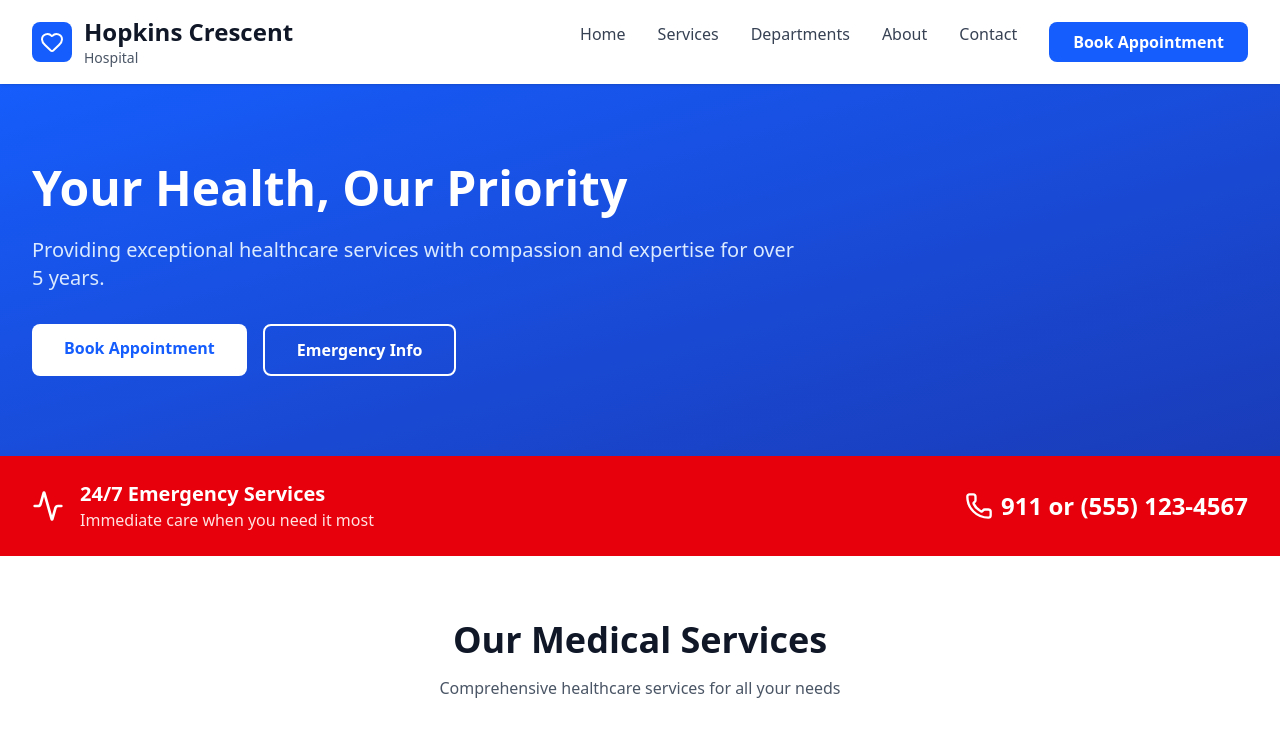
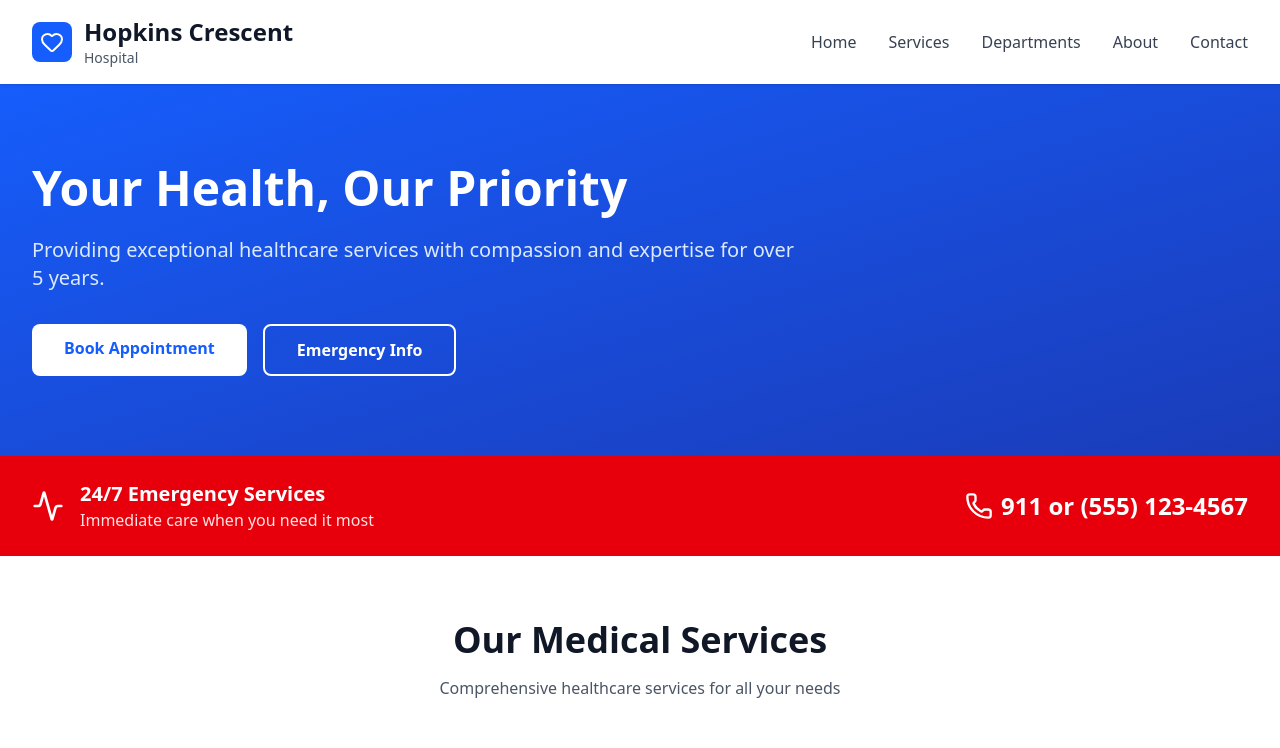
Before and after one commit to Davin-01/Hopkins_crescent, a React (Vite) app: page / in a window 1280 px wide. Shown: the top 748 px of the page. Built offline with nearby package versions, Linux system fonts and the light colour scheme; the HTML template or start-up script is replaced by a standard one.

Commit message:
removed a button from the header

```diff
--- a/src/App.jsx
+++ b/src/App.jsx
@@ -37,12 +37,7 @@ const Header = () => {
             <Link to="/departments" className="text-gray-700 hover:text-blue-600 transition">Departments</Link>
             <Link to="/about" className="text-gray-700 hover:text-blue-600 transition">About</Link>
             <Link to="/contacts" className="text-gray-700 hover:text-blue-600 transition">Contact</Link>
-            <Link
-              to="/appointments"
-              className="bg-blue-600 text-white px-6 py-2 rounded-lg font-semibold hover:bg-blue-700 transition"
-            >
-              Book Appointment
-            </Link>
+
           </nav>
 
           <button
@@ -62,13 +57,7 @@ const Header = () => {
             <Link to="/departments" className="py-2 text-gray-700 hover:text-blue-600" onClick={() => setMobileMenuOpen(false)}>Departments</Link>
             <Link to="/about" className="py-2 text-gray-700 hover:text-blue-600" onClick={() => setMobileMenuOpen(false)}>About</Link>
             <Link to="/contacts" className="py-2 text-gray-700 hover:text-blue-600" onClick={() => setMobileMenuOpen(false)}>Contact</Link>
-            <Link
-              to="/appointments"
-              className="bg-blue-600 text-white px-6 py-2 rounded-lg font-semibold hover:bg-blue-700 transition text-center mt-2"
-              onClick={() => setMobileMenuOpen(false)}
-            >
-              Book Appointment
-            </Link>
+
           </nav>
         )}
       </div>
```
